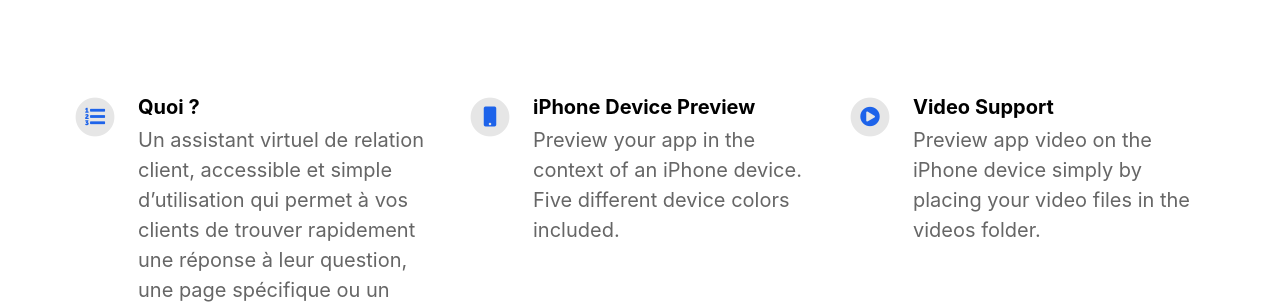
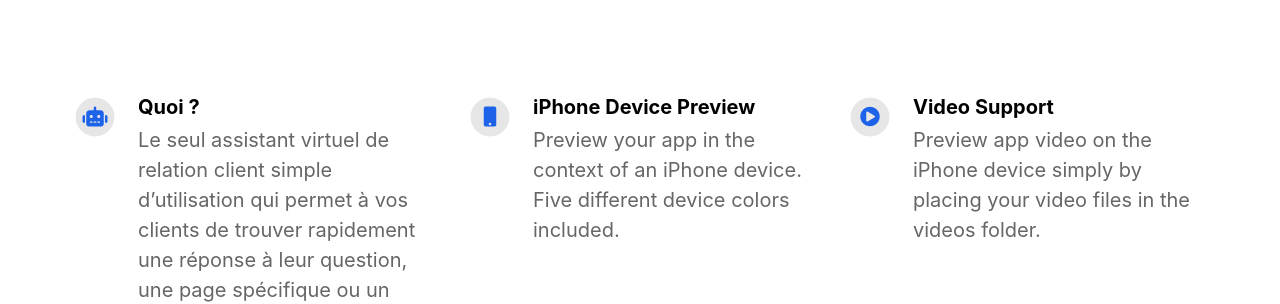
Before and after one commit to weltare/strategies, a Jekyll site: the page built from index.html, in a window 1280 px wide. Shown: the part 987-1291 px from the top of the page. Built offline with Jekyll 4.4.1, drawn with Linux system fonts in a browser that asks for light colours; nearby versions of some CDN libraries; some of the changed text lies outside the part shown.

Commit message:
Update _config.yml: Quoi ?
- title                                 : Quoi ?
    description                           : Le seul assistant virtuel de relation client simple d’utilisation qui permet à vos clients de trouver rapidement une réponse à leur question, une page spécifique ou un produit.
    fontawesome_icon_name                 : robot

```diff
--- a/_config.yml
+++ b/_config.yml
@@ -36,8 +36,8 @@ mastodon_link                             : # https://mastodon.social/@ebaehr
 features                                  :
 
   - title                                 : Quoi ?
-    description                           : Un assistant virtuel de relation client, accessible et simple d’utilisation qui permet à vos clients de trouver rapidement une réponse à leur question, une page spécifique ou un produit.
-    fontawesome_icon_name                 : list-ol
+    description                           : Le seul assistant virtuel de relation client simple d’utilisation qui permet à vos clients de trouver rapidement une réponse à leur question, une page spécifique ou un produit.
+    fontawesome_icon_name                 : robot
 
   - title                                 : iPhone Device Preview
     description                           : Preview your app in the context of an iPhone device. Five different device colors included.
```
